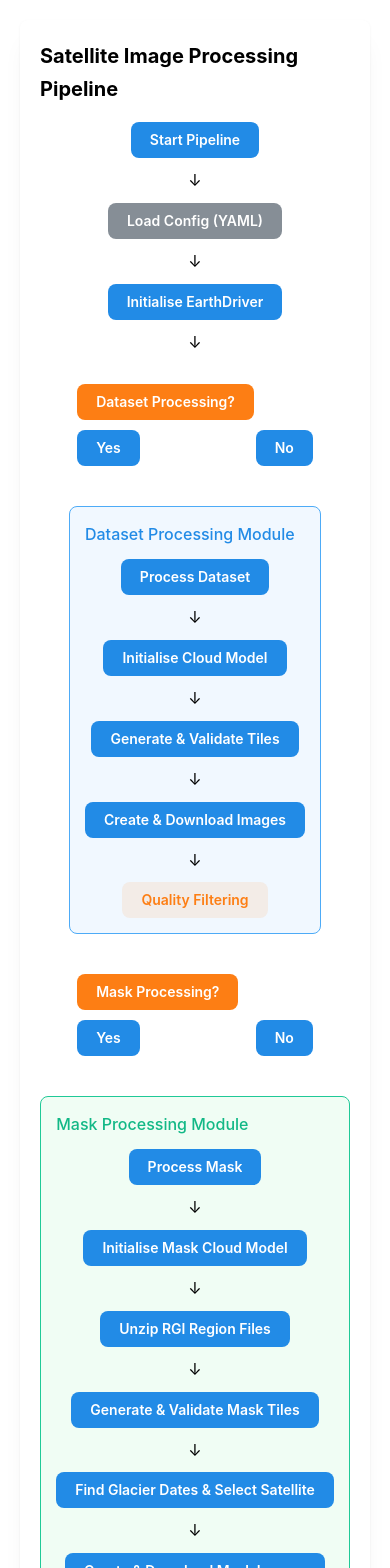
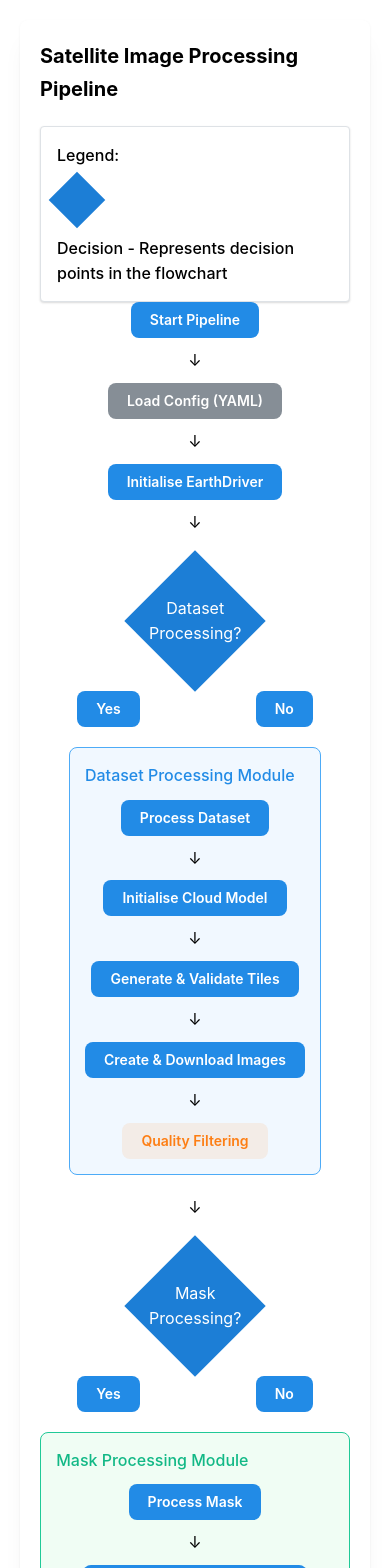
Before and after one commit to Senne2708/flowchart, a React (Vite) app: page / in a window 390 px wide. Shown: the top 1568 px of the page. Built offline with nearby package versions, Linux system fonts and the light colour scheme.

Commit message:
Changes and test on phone

```diff
--- a/src/components/Flowchart.tsx
+++ b/src/components/Flowchart.tsx
@@ -1,6 +1,30 @@
 import React from 'react';
-import { Paper, Text, Button, Group, Stack, Box } from '@mantine/core';
+import { Paper, Text, Button, Group, Stack, Box, Space } from '@mantine/core';
 import '@mantine/core/styles.css';
+
+const Diamond: React.FC<{ content: string, width?:number, height?:number }> = ({ content, width=100, height=100 }) => {
+  return (
+    <Box
+      style={{
+        width,
+        height,
+        backgroundColor: '#1c7ed6', // any color you prefer
+        transform: 'rotate(45deg)',
+        display: 'flex',
+        justifyContent: 'center',
+        alignItems: 'center',
+        color: 'white',
+        padding: '20px',
+        boxSizing: 'border-box',
+      }}
+    >
+      {/* Unrotate content inside */}
+      <Text style={{ transform: 'rotate(-45deg)', textAlign: 'center' }}>
+        {content}
+      </Text>
+    </Box>
+  );
+};
 
 const Flowchart: React.FC = () => {
   return (
@@ -9,6 +33,15 @@ const Flowchart: React.FC = () => {
         <Text size="xl" mb="md" fw={700}>
           Satellite Image Processing Pipeline
         </Text>
+
+        {/* Legend */}
+        <Paper shadow="xs" p="md" mt="lg" withBorder>
+          <Text fw={500} mb="sm">Legend:</Text>
+          <Group>
+            <Diamond content='' width={10} height={10}></Diamond>
+            <Text fw={500}>Decision - Represents decision points in the flowchart</Text>
+          </Group>
+        </Paper>
 
         {/* Main pipeline flow */}
         <Stack align="center" gap="xs">
@@ -19,14 +52,12 @@ const Flowchart: React.FC = () => {
           <Button color="blue" radius="md">Initialise EarthDriver</Button>
           <Text>↓</Text>
 
-          {/* Decision point */}
-          <Box style={{ position: 'relative', margin: '20px 0' }}>
-            <Button color="orange" radius="md">Dataset Processing?</Button>
-            <Group justify="center" mt="xs">
+          <Space h="md" />
+          <Diamond content='Dataset Processing?'></Diamond>
+          <Group justify="center" mt="xs" >
             <Button color="blue" radius="md" style={{ marginRight: '100px' }}>Yes</Button>
             <Button color="blue" radius="md">No</Button>
           </Group>
-          </Box>
 
           {/* Dataset processing branch */}
           <Box style={{
@@ -49,15 +80,15 @@ const Flowchart: React.FC = () => {
               <Button color="orange" variant="light" radius="md">Quality Filtering</Button>
             </Stack>
           </Box>
+          <Text>↓</Text>
 
           {/* Second decision point */}
-          <Box style={{ position: 'relative', margin: '20px 0' }}>
-            <Button color="orange" radius="md">Mask Processing?</Button>
+          <Space h='md'/>
+          <Diamond content='Mask Processing?'></Diamond>
           <Group justify="center" mt="xs">
             <Button color="blue" radius="md" style={{ marginRight: '100px' }}>Yes</Button>
             <Button color="blue" radius="md">No</Button>
           </Group>
-          </Box>
 
           {/* Mask processing branch */}
           <Box style={{
@@ -94,16 +125,6 @@ const Flowchart: React.FC = () => {
           <Button color="blue" radius="md" mt="md">End Pipeline</Button>
         </Stack>
 
-        {/* Legend */}
-        <Paper shadow="xs" p="md" mt="lg" withBorder>
-          <Text fw={500} mb="sm">Legend:</Text>
-          <Group>
-            <Button color="blue" size="xs" radius="md">Process</Button>
-            <Button color="gray" size="xs" radius="md">Config</Button>
-            <Button color="orange" size="xs" radius="md">Decision</Button>
-            <Button color="orange" variant="light" size="xs" radius="md">Filtering</Button>
-          </Group>
-        </Paper>
       </Paper>
     </div>
   );
```
Lines whose indentation alone changed are shown as unchanged.
